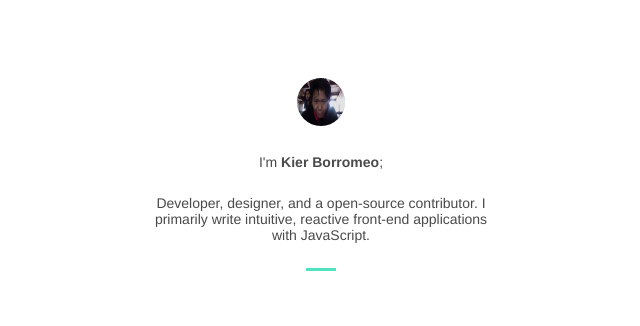
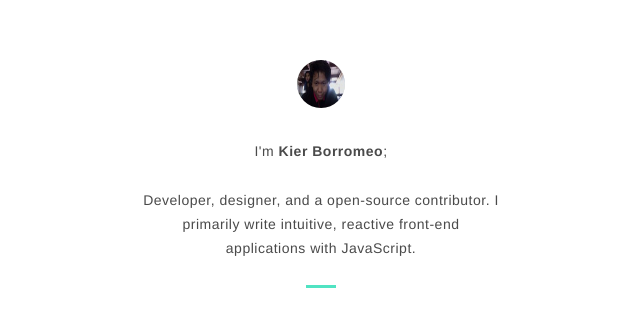
Before and after one commit to srph/o, a plain HTML site: page index.html in a window 1280 px wide. Shown: the part 276-602 px from the top of the page, without its empty margins (319-959 px from the left). Drawn offline with nearby package versions, Linux system fonts and the light colour scheme; files that its build step writes are made by us from their sources.

Commit message:
Increase text spacing.

```diff
--- a/styles/_scaffold.scss
+++ b/styles/_scaffold.scss
@@ -3,6 +3,8 @@ body {
   font-weight: 100;;
   font-size: 14px;
   color: $black;
+  line-height: 1.7;
+  letter-spacing: 0.5px;
 }
 
 .container {
```
